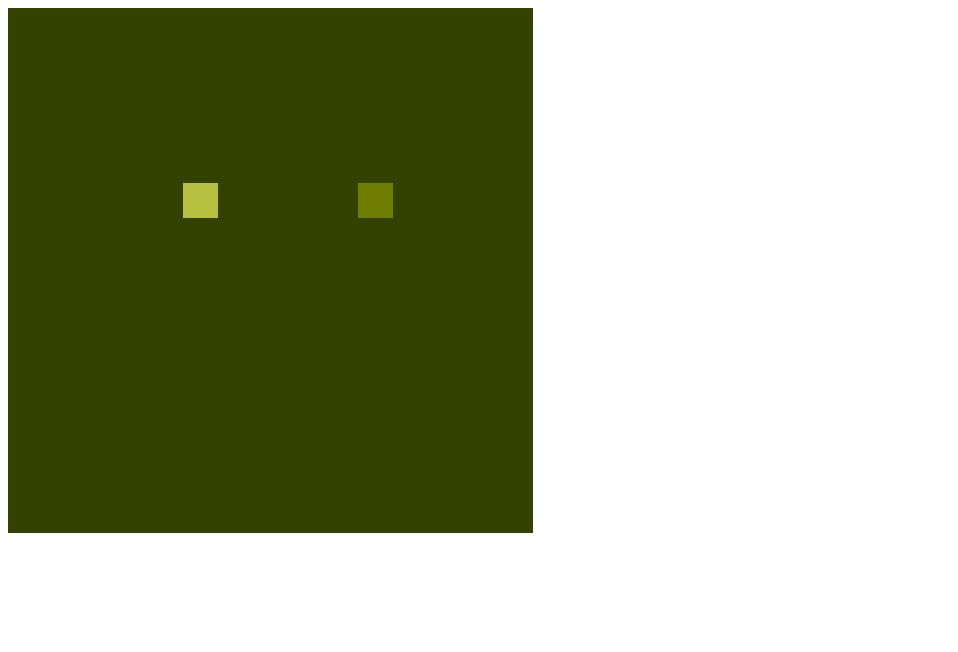
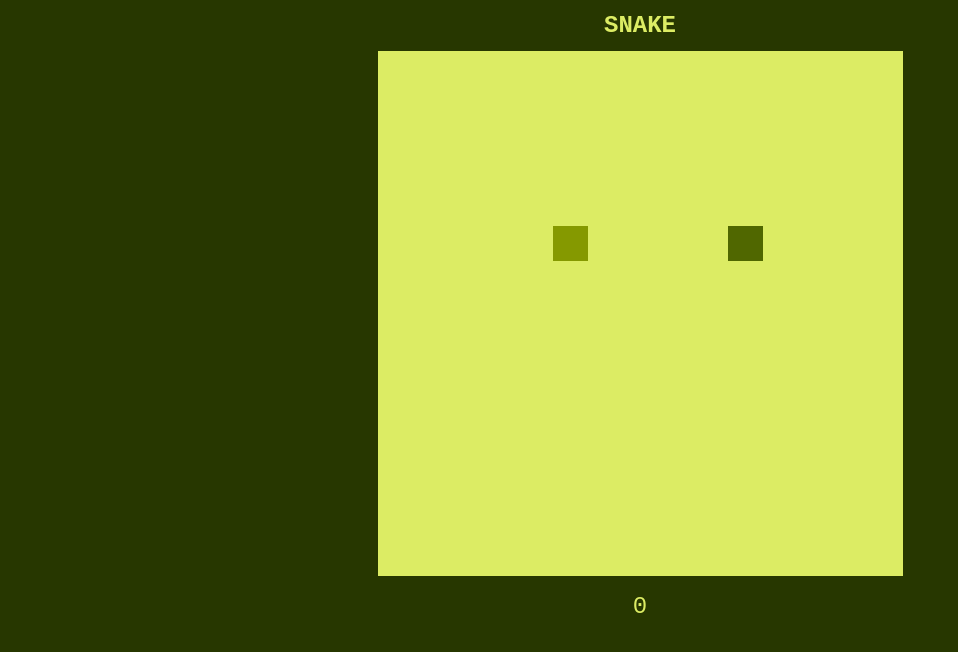
Before and after one commit to BranTheBrooks/snake-javascript, a plain HTML site: page snake.html in a window 1280 px wide. Shown: the whole page, without its empty margins (0-958 px from the left). Drawn offline with Linux system fonts and the light colour scheme.

Commit message:
visual update

```diff
--- a/snake.html
+++ b/snake.html
@@ -3,13 +3,15 @@
 
 <head>
 	<meta charset="UTF-8">
-	<title>Snake</title>
+	<link rel="stylesheet" href="style.css">
+	<title>SNAKE</title>
 </head>
 
 <body>
+	<h1>SNAKE</h1>
 	<canvas id="canvas" width="525" height="525"></canvas>
+	<p id="points"></p>
 	<script src="snake.js"></script>
-
 </body>
 
 </html>
--- a/snake.js
+++ b/snake.js
@@ -1,6 +1,6 @@
-const bgColor = "#334200";
-const snakeColor = "#b6c142";
-const foodColor = "#707e00";
+const bgColor = "#dcec64";
+const snakeColor = "#859900";
+const foodColor = "#506700";
 
 const tileCount = 15;
 const tileSize = 35;
@@ -37,6 +37,10 @@ const changeDirection = event => {
 	if (key === 'ArrowRight' && directionX !== -1) {
 		directionX = 1; directionY = 0;
 	}
+};
+
+const displayPoints = () => {
+	document.querySelector('#points').innerText = score;
 };
 
 const cycle = () => {
@@ -79,6 +83,7 @@ const cycle = () => {
 		snakeLength++;
 		score += scoreMod;
 		scoreMod += 10;
+		displayPoints();
 
 		if (score > highScore) {
 			highScore = score;
@@ -99,5 +104,6 @@ window.onload = () => {
 	const canvas = document.getElementById("canvas");
 	context = canvas.getContext("2d");
 	document.addEventListener("keydown", changeDirection);
+	displayPoints();
 	setInterval(cycle, 75);
 };
--- /dev/null
+++ b/style.css
@@ -0,0 +1,16 @@
+body {
+	background: #273700;
+	color: #dcec64;
+	font-family: 'Courier New', Courier, monospace;
+	text-align: center;
+}
+
+h1 {
+	font-size: 24px;
+	margin: 12px;
+}
+
+#points {
+	font-size: 24px;
+	margin: 12px;
+}
```
